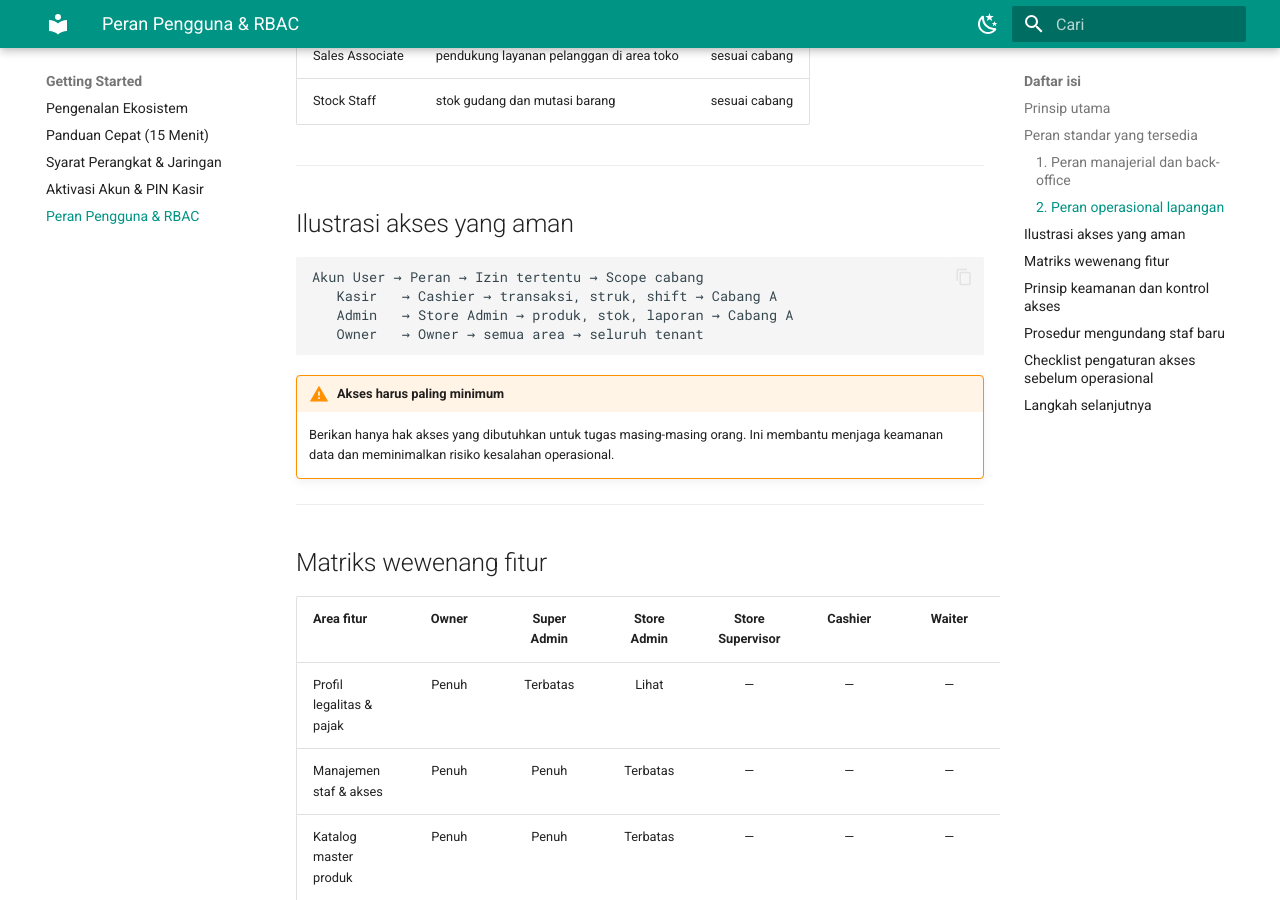
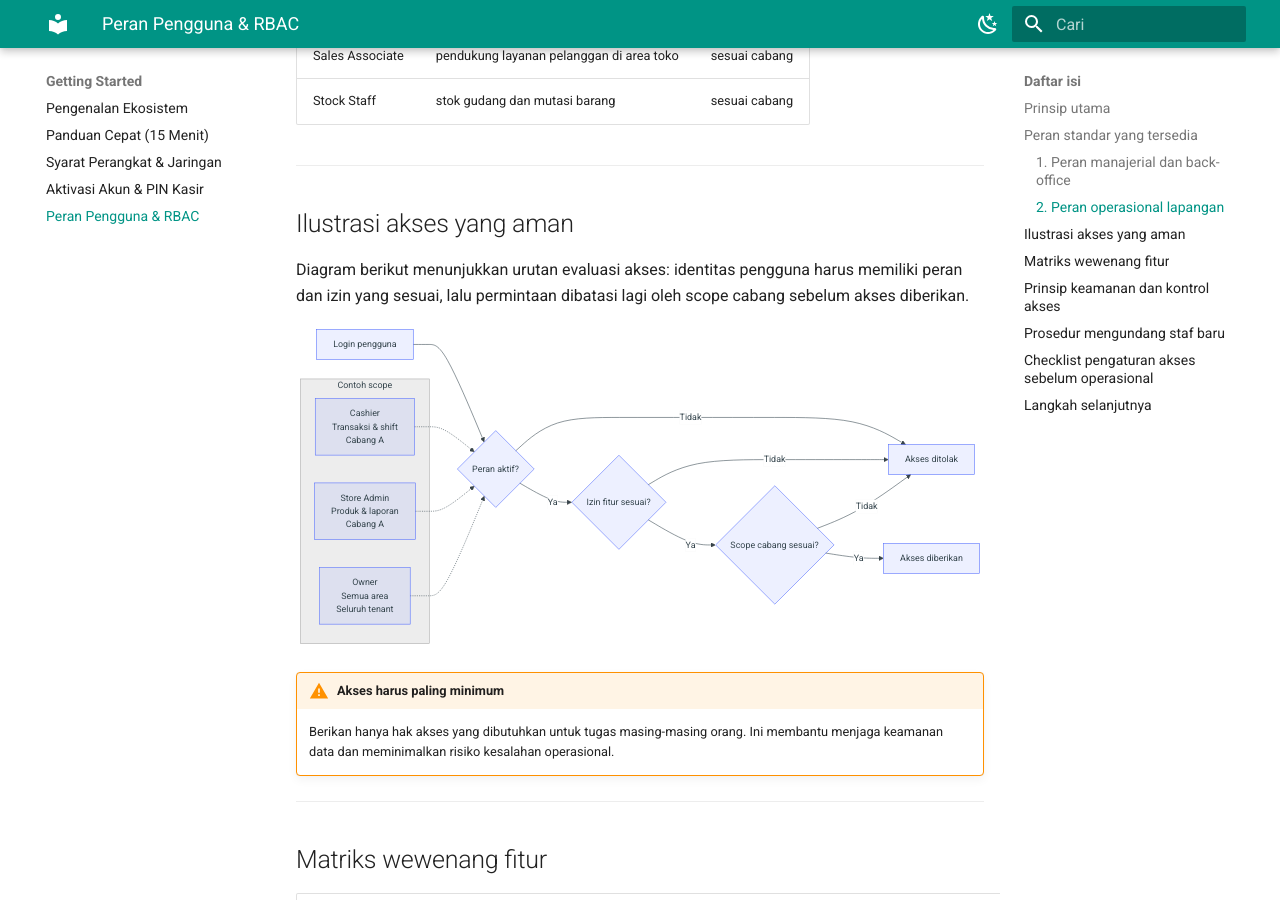
Before and after one commit to afrimadonidinata/posdoc, an MkDocs documentation site: the page built from docs/getting-started/user-roles-rbac.md, in a window 1280 px wide and 900 px high, scrolled down 1601 px. Built offline with MkDocs 1.6.1 and Material for MkDocs 9.7.7, drawn with Linux system fonts in a browser that asks for light colours.

Commit message:
update diagram hak akses

````diff
--- a/docs/getting-started/user-roles-rbac.md
+++ b/docs/getting-started/user-roles-rbac.md
@@ -54,11 +54,29 @@ Rumbia POS menyediakan beberapa peran bawaan yang dibagi ke dalam dua kelompok u
 
 ## Ilustrasi akses yang aman
 
-```text
-Akun User → Peran → Izin tertentu → Scope cabang
-   Kasir   → Cashier → transaksi, struk, shift → Cabang A
-   Admin   → Store Admin → produk, stok, laporan → Cabang A
-   Owner   → Owner → semua area → seluruh tenant
+Diagram berikut menunjukkan urutan evaluasi akses: identitas pengguna harus
+memiliki peran dan izin yang sesuai, lalu permintaan dibatasi lagi oleh scope
+cabang sebelum akses diberikan.
+
+```mermaid
+flowchart LR
+    U[Login pengguna] --> R{Peran aktif?}
+    R -->|Tidak| X[Akses ditolak]
+    R -->|Ya| P{Izin fitur sesuai?}
+    P -->|Tidak| X
+    P -->|Ya| S{Scope cabang sesuai?}
+    S -->|Tidak| X
+    S -->|Ya| G[Akses diberikan]
+
+    subgraph Contoh["Contoh scope"]
+        C[Cashier<br/>Transaksi & shift<br/>Cabang A]
+        A[Store Admin<br/>Produk & laporan<br/>Cabang A]
+        O[Owner<br/>Semua area<br/>Seluruh tenant]
+    end
+
+    C -.-> R
+    A -.-> R
+    O -.-> R
 ```
 
 !!! warning "Akses harus paling minimum"
````
